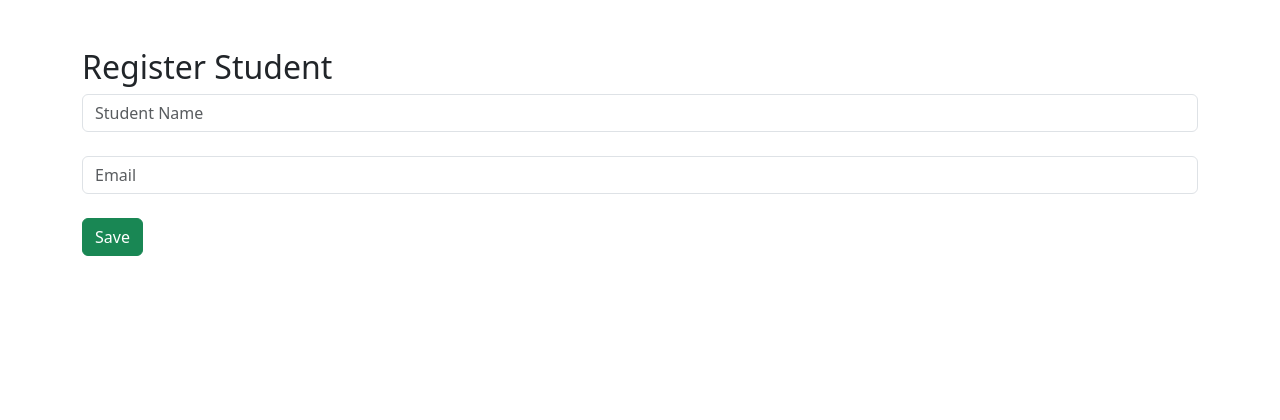
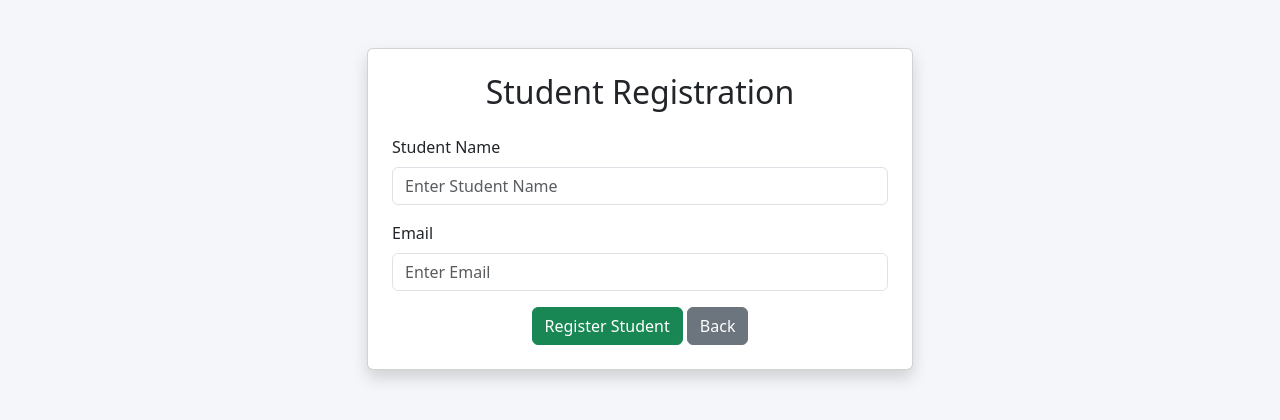
Before and after one commit to Nirmala5071/attendance-system, a Flask app: page /register in a window 1280 px wide. Shown: the top 420 px of the page. Run offline with Flask 3, Linux system fonts and the light colour scheme.

Commit message:
Update register.html

```diff
--- a/templates/register.html
+++ b/templates/register.html
@@ -2,39 +2,80 @@
 <html>
 
 <head>
-<title>Register</title>
+
+    <title>Register Student</title>
 
     <link href="https://cdn.jsdelivr.net/npm/bootstrap@5.3.3/dist/css/bootstrap.min.css" rel="stylesheet">
 
 </head>
 
-<body>
+<body style="background:#f4f6f9;">
 
 <div class="container mt-5">
 
-<h2>Register Student</h2>
+    <div class="row justify-content-center">
+
+        <div class="col-md-6">
+
+            <div class="card shadow p-4">
+
+                <h2 class="text-center mb-4">
+                    Student Registration
+                </h2>
 
                 <form method="POST">
 
-<input
-class="form-control"
-name="name"
-placeholder="Student Name">
+                    <div class="mb-3">
 
-<br>
+                        <label class="form-label">
+                            Student Name
+                        </label>
 
                         <input
+                            type="text"
+                            name="name"
                             class="form-control"
+                            placeholder="Enter Student Name"
+                            required>
+
+                    </div>
+
+                    <div class="mb-3">
+
+                        <label class="form-label">
+                            Email
+                        </label>
+
+                        <input
+                            type="email"
                             name="email"
-placeholder="Email">
+                            class="form-control"
+                            placeholder="Enter Email"
+                            required>
 
-<br>
+                    </div>
 
-<button class="btn btn-success">
-Save
+                    <div class="text-center">
+
+                        <button
+                            type="submit"
+                            class="btn btn-success">
+                            Register Student
                         </button>
 
+                        <a href="/" class="btn btn-secondary">
+                            Back
+                        </a>
+
+                    </div>
+
                 </form>
+
+            </div>
+
+        </div>
+
+    </div>
 
 </div>
 
```
Lines whose indentation alone changed are shown as unchanged.
